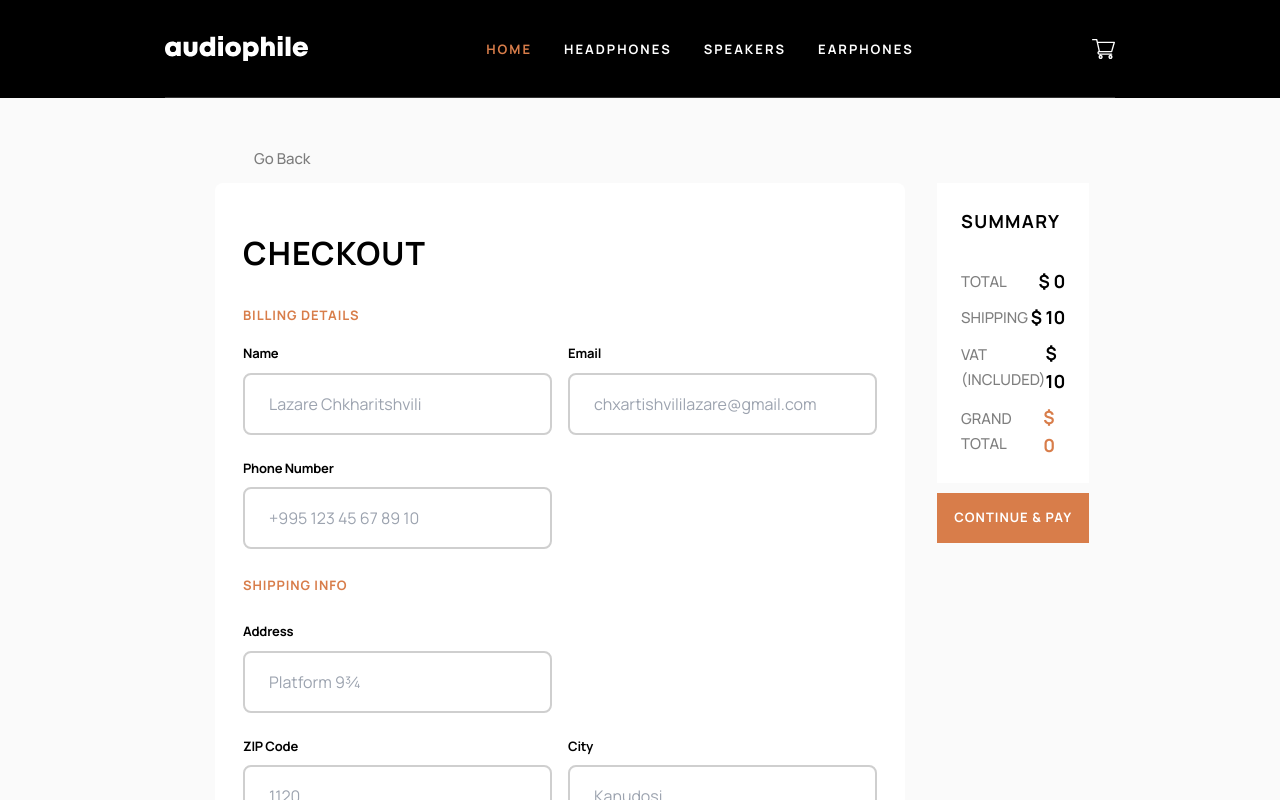
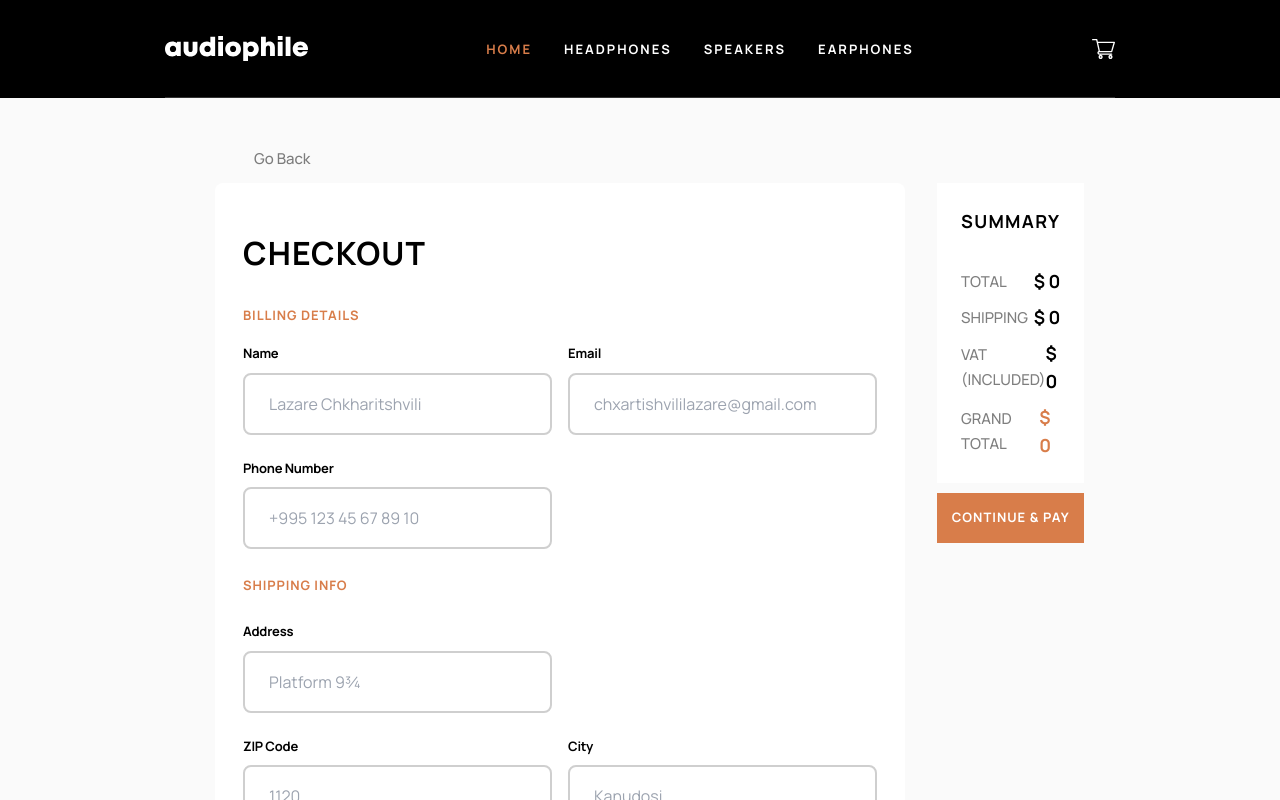
Before and after one commit to Lazzzare/audiophile-ecommerce-website, a React (Vite) app: page /checkout in a window 1280 px wide. Built offline with nearby package versions, Linux system fonts and the light colour scheme.

Commit message:
Update Summary.tsx

```diff
--- a/src/components/Checkout/Summary.tsx
+++ b/src/components/Checkout/Summary.tsx
@@ -17,6 +17,8 @@ interface Props {
   shipping: number;
   vat: number;
   grandTotal: number;
+  shippingCost: number;
+  vatCost: number;
 }
 
 const Summary = ({
@@ -27,9 +29,9 @@ const Summary = ({
   ZX9Amount,
   ZX7Amount,
   YX1Amount,
-  shipping,
-  vat,
   grandTotal,
+  shippingCost,
+  vatCost,
 }: Props) => {
   return (
     <div className="mt-8 mb-[10px] lg:mt-[85px] bg-white p-6">
@@ -154,7 +156,7 @@ const Summary = ({
               SHIPPING
             </h1>
             <span className="text-black text-lg font-bold uppercase">
-              $ {shipping}
+              $ {shippingCost}
             </span>
           </div>
           <div className="flex flex-row items-center justify-between">
@@ -162,7 +164,7 @@ const Summary = ({
               VAT (INCLUDED)
             </h1>
             <span className="text-black text-lg font-bold uppercase">
-              $ {vat}
+              $ {vatCost}
             </span>
           </div>
           <div className="flex flex-row items-center justify-between">
```
